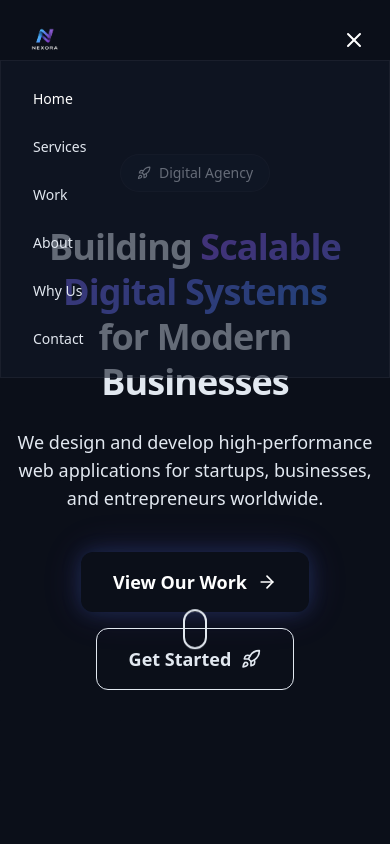
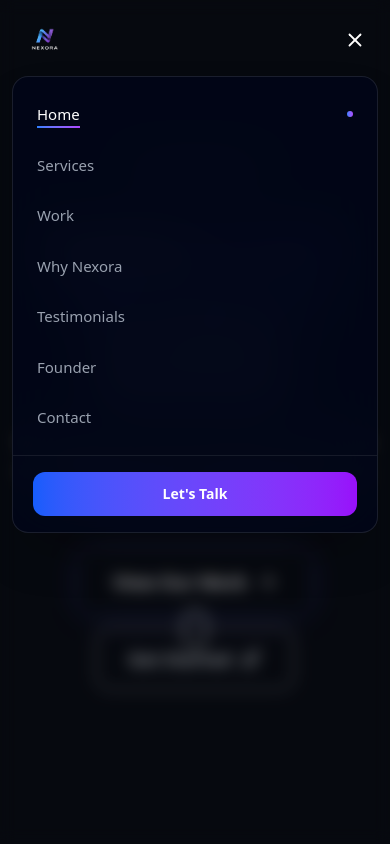
Before and after one commit to Paul-Briman/nexora-portfolio, a Next.js app: page / in a window 390 px wide. Both pictures are taken after a click on the button "Open menu". Shown: the top 844 px of the page. Built offline with nearby package versions, Linux system fonts and the light colour scheme.

Commit message:
feat: add premium mobile navigation menu with glassmorphism panel

```diff
--- a/src/components/navbar.tsx
+++ b/src/components/navbar.tsx
@@ -5,6 +5,16 @@ import Image from "next/image";
 import { Menu, X } from "lucide-react";
 import { navItems } from "@/lib/data";
 import { cn } from "@/lib/utils";
+
+const MOBILE_NAV_ITEMS = [
+  { label: "Home", href: "#home" },
+  { label: "Services", href: "#services" },
+  { label: "Work", href: "#work" },
+  { label: "Why Nexora", href: "#why-us" },
+  { label: "Testimonials", href: "#testimonials" },
+  { label: "Founder", href: "#founder" },
+  { label: "Contact", href: "#contact" },
+];
 
 export function Navbar() {
   const [isScrolled, setIsScrolled] = useState(false);
@@ -31,7 +41,28 @@ export function Navbar() {
     return () => window.removeEventListener("scroll", handleScroll);
   }, []);
 
+  // Escape key
+  useEffect(() => {
+    const handleKeyDown = (e: KeyboardEvent) => {
+      if (e.key === "Escape") setIsMobileOpen(false);
+    };
+    document.addEventListener("keydown", handleKeyDown);
+    return () => document.removeEventListener("keydown", handleKeyDown);
+  }, []);
+
+  // Body scroll lock
+  useEffect(() => {
+    document.body.style.overflow = isMobileOpen ? "hidden" : "";
+    return () => {
+      document.body.style.overflow = "";
+    };
+  }, [isMobileOpen]);
+
+  const closeMobile = () => setIsMobileOpen(false);
+
   return (
+    <>
+      {/* ── Header (desktop layout unchanged) ── */}
       <header
         className={cn(
           "fixed top-0 left-0 right-0 z-50 transition-all duration-300 nav-animate",
@@ -42,6 +73,7 @@ export function Navbar() {
           <a
             href="#home"
             className="hover:opacity-80 transition-opacity flex-shrink-0"
+            onClick={closeMobile}
           >
             <Image
               src="/images/nexora-logo.png"
@@ -53,6 +85,7 @@ export function Navbar() {
             />
           </a>
 
+          {/* Desktop nav — untouched */}
           <ul className="hidden md:flex items-center gap-2">
             {navItems.map((item) => {
               const isActive = activeSection === item.href.replace("#", "");
@@ -68,7 +101,6 @@ export function Navbar() {
                     )}
                   >
                     {item.label}
-                  {/* Gradient underline */}
                     <span
                       className={cn(
                         "absolute left-0 -bottom-1 h-[2px] bg-gradient-to-r from-blue-500 to-purple-500 transition-all duration-300 ease-out",
@@ -83,40 +115,103 @@ export function Navbar() {
             })}
           </ul>
 
+          {/* Mobile hamburger */}
           <button
-          onClick={() => setIsMobileOpen(!isMobileOpen)}
-          className="md:hidden text-white p-2 hover:bg-white/10 rounded-lg transition-colors"
-          aria-label="Toggle menu"
+            onClick={() => setIsMobileOpen((v) => !v)}
+            className="md:hidden relative z-10 p-2 rounded-lg text-white hover:bg-white/10 transition-colors duration-200"
+            aria-label={isMobileOpen ? "Close menu" : "Open menu"}
+            aria-expanded={isMobileOpen}
           >
-          {isMobileOpen ? <X size={24} /> : <Menu size={24} />}
+            <div
+              className={cn(
+                "transition-transform duration-300",
+                isMobileOpen ? "rotate-90" : "rotate-0"
+              )}
+            >
+              {isMobileOpen ? <X size={22} /> : <Menu size={22} />}
+            </div>
           </button>
         </nav>
+      </header>
 
+      {/* ── Mobile backdrop ── */}
       <div
         className={cn(
-          "md:hidden glass overflow-hidden transition-all duration-300",
-          isMobileOpen ? "max-h-96 opacity-100" : "max-h-0 opacity-0"
+          "fixed inset-0 z-40 bg-black/40 backdrop-blur-sm md:hidden transition-opacity duration-300",
+          isMobileOpen
+            ? "opacity-100 pointer-events-auto"
+            : "opacity-0 pointer-events-none"
+        )}
+        onClick={closeMobile}
+        aria-hidden="true"
+      />
+
+      {/* ── Mobile menu panel ── */}
+      <div
+        className={cn(
+          "fixed left-3 right-3 z-50 md:hidden transition-all duration-300 ease-out",
+          isScrolled ? "top-[60px]" : "top-[76px]",
+          isMobileOpen
+            ? "opacity-100 translate-y-0 pointer-events-auto"
+            : "opacity-0 -translate-y-3 pointer-events-none"
         )}
       >
-        <ul className="px-4 py-4 space-y-1">
-          {navItems.map((item) => (
+        <div className="bg-slate-950/90 backdrop-blur-xl border border-white/10 rounded-2xl shadow-2xl overflow-hidden">
+
+          {/* Nav links */}
+          <ul className="py-3">
+            {MOBILE_NAV_ITEMS.map((item, i) => {
+              const isActive = activeSection === item.href.replace("#", "");
+              return (
                 <li key={item.href}>
                   <a
                     href={item.href}
-                onClick={() => setIsMobileOpen(false)}
+                    onClick={closeMobile}
                     className={cn(
-                  "block px-4 py-3 rounded-lg text-sm font-medium transition-all duration-300",
-                  activeSection === item.href.replace("#", "")
-                    ? "text-white bg-gradient-to-r from-[--color-primary]/20 to-[--color-secondary]/20"
-                    : "text-[--color-muted] hover:text-white hover:bg-white/5"
+                      "flex items-center justify-between px-6 py-3.5 text-[15px] font-medium border-b border-white/[0.05] last:border-0 transition-all duration-200 group",
+                      isActive
+                        ? "text-white"
+                        : "text-gray-400 hover:text-white"
                     )}
+                    style={{
+                      transitionDelay: isMobileOpen
+                        ? `${i * 35}ms`
+                        : "0ms",
+                    }}
                   >
+                    <span className="relative">
                       {item.label}
+                      {/* Gradient underline */}
+                      <span
+                        className={cn(
+                          "absolute left-0 -bottom-0.5 h-[2px] bg-gradient-to-r from-blue-500 to-purple-500 transition-all duration-300",
+                          isActive
+                            ? "w-full"
+                            : "w-0 group-hover:w-full"
+                        )}
+                      />
+                    </span>
+                    {isActive && (
+                      <span className="w-1.5 h-1.5 rounded-full bg-gradient-to-r from-blue-500 to-purple-500 flex-shrink-0" />
+                    )}
                   </a>
                 </li>
-          ))}
+              );
+            })}
           </ul>
+
+          {/* CTA */}
+          <div className="px-5 py-4 border-t border-white/[0.08]">
+            <a
+              href="#contact"
+              onClick={closeMobile}
+              className="block text-center py-3 px-6 rounded-xl bg-gradient-to-r from-blue-600 to-purple-600 text-white font-semibold text-sm hover:opacity-90 active:scale-[0.98] transition-all duration-200"
+            >
+              Let&apos;s Talk
+            </a>
           </div>
-    </header>
+        </div>
+      </div>
+    </>
   );
 }
```
Lines whose indentation alone changed are shown as unchanged.
